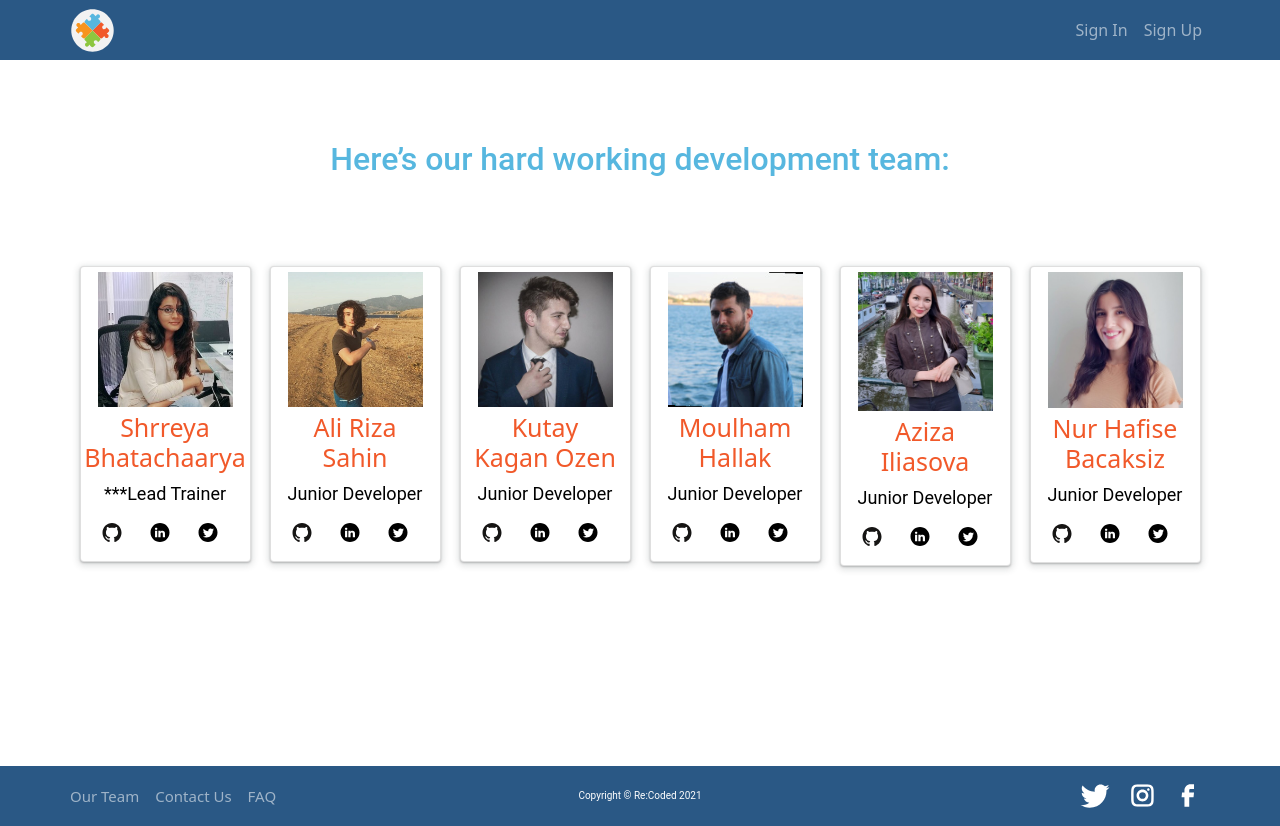
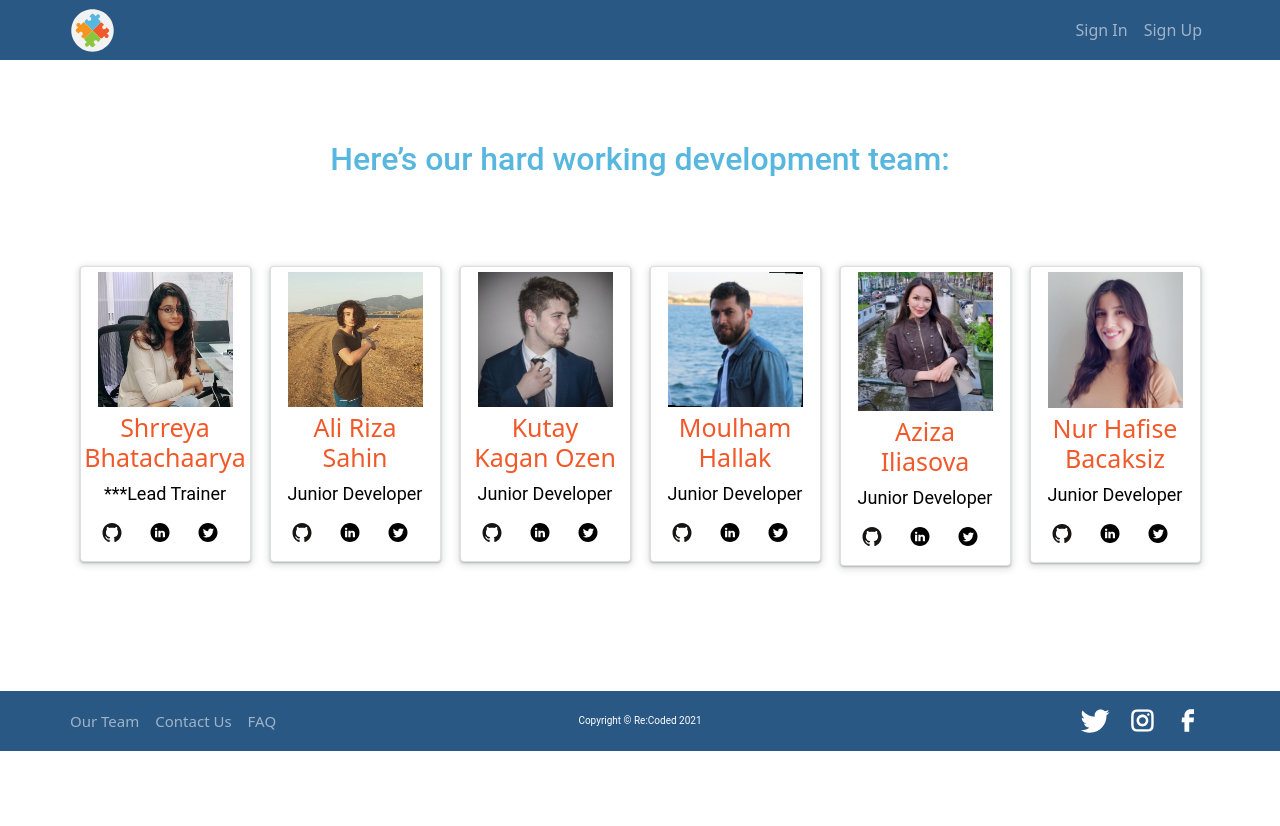
Before and after one commit to ReCoded-Org/capstone-turkey-love-thy-neighbour, a React (Create React App) app: page /our-team in a window 1280 px wide. After the commit the page ends 800 px from the top, so only its background shows below. Built offline with nearby package versions, Linux system fonts and the light colour scheme; no server answers.

Commit message:
Aligned section size

```diff
--- a/src/containers/OurTeam/index.scss
+++ b/src/containers/OurTeam/index.scss
@@ -13,7 +13,7 @@ h2 {
 .ourteam-content-row {
   margin: 0 !important;
   padding-top: 80px;
-  padding-bottom: 200px;
+  padding-bottom: 125px;
   display: flex;
   justify-content: space-around;
 // @media screen and (max-width: 374px){
```
